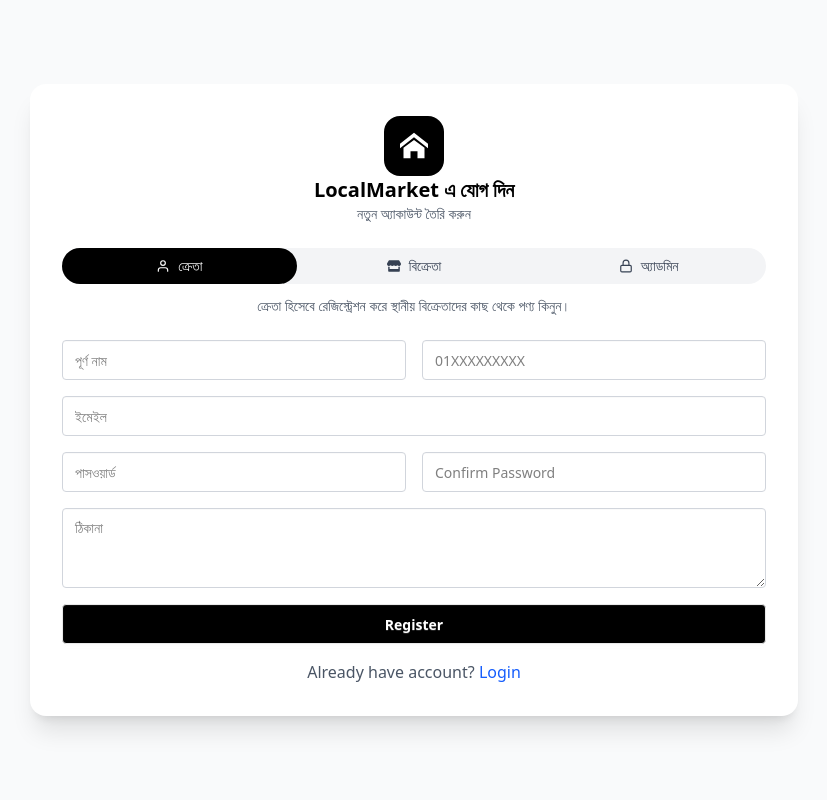
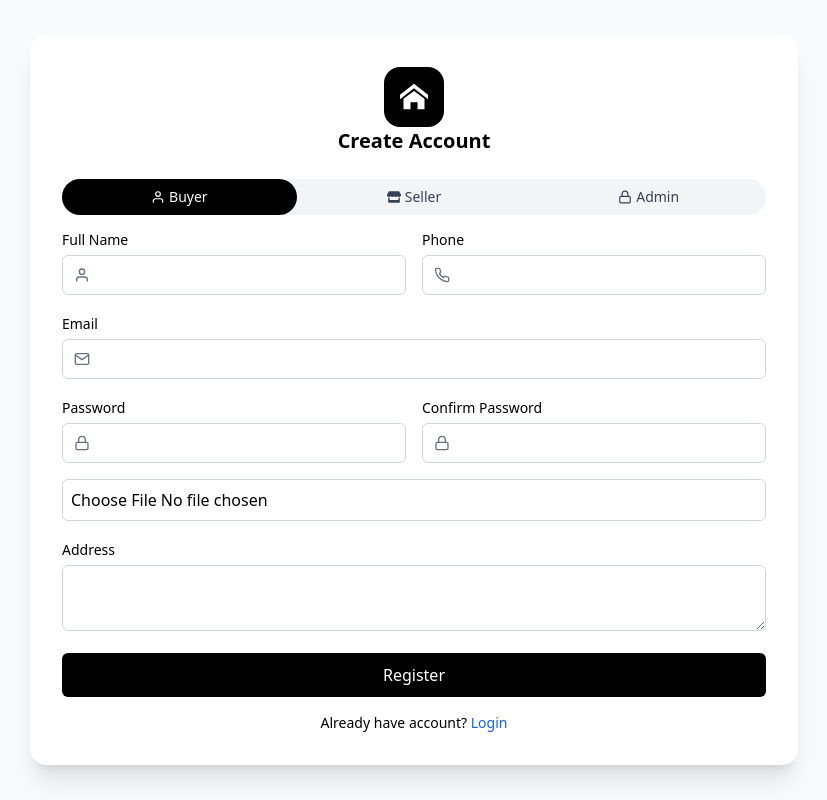
Before and after one commit to devsamin/Local-Market-Frontend, a React (Vite) app: page /register in a window 1280 px wide. Shown: the whole page, without its empty margins (226-1053 px from the left). Built offline with nearby package versions, Linux system fonts and the light colour scheme.

Commit message:
update rt

```diff
--- a/src/Pages/Authentications/RegisterPage.jsx
+++ b/src/Pages/Authentications/RegisterPage.jsx
@@ -524,6 +524,9 @@ const RegisterPage = () => {
     if (file) setPhotoPreview(URL.createObjectURL(file));
   };
 
+  const inputClass =
+    "w-full h-10 pl-10 pr-3 bg-white border border-gray-300 text-black rounded-md focus:outline-none focus:border-black";
+
   const onSubmit = async (data) => {
     setErrorMsg("");
     setLoading(true);
@@ -540,9 +543,9 @@ const RegisterPage = () => {
       formData.append("address", data.address);
 
       if (role === "seller") {
-        formData.append("businessName", data.businessName);
-        formData.append("nidNumber", data.nidNumber);
-        formData.append("bankAccount", data.bankAccount);
+        formData.append("businessName", data.businessName || "");
+        formData.append("nidNumber", data.nidNumber || "");
+        formData.append("bankAccount", data.bankAccount || "");
       }
 
       if (data.photo && data.photo[0]) {
@@ -569,17 +572,10 @@ const RegisterPage = () => {
     }
   };
 
-  const roleDescription = {
-    buyer:
-      "ক্রেতা হিসেবে রেজিস্ট্রেশন করে স্থানীয় বিক্রেতাদের কাছ থেকে পণ্য কিনুন।",
-    seller: "বিক্রেতা হিসেবে রেজিস্ট্রেশন করে আপনার দোকানের পণ্য বিক্রি করুন।",
-    admin: "অ্যাডমিন রেজিস্ট্রেশন শুধুমাত্র অনুমোদিত ব্যক্তিদের জন্য।",
-  };
-
   return (
     <div className="min-h-screen flex items-center justify-center bg-gray-50 px-3 py-6">
       <Helmet>
-        <title>রেজিস্টার | LocalMarket</title>
+        <title>Register | LocalMarket</title>
       </Helmet>
 
       <div className="bg-white shadow-xl rounded-2xl w-full max-w-3xl p-8">
@@ -588,25 +584,24 @@ const RegisterPage = () => {
           <div className="p-4 bg-black text-white rounded-2xl">
             <ImHome size={28} />
           </div>
-          <h2 className="text-xl font-bold text-black">
-            LocalMarket এ যোগ দিন
-          </h2>
-          <p className="text-sm text-gray-600">নতুন অ্যাকাউন্ট তৈরি করুন</p>
+          <h2 className="text-xl font-bold text-black">Create Account</h2>
         </div>
 
-        {/* Role Selector */}
+        {/* ROLE */}
         <div className="flex bg-gray-100 rounded-full mb-3 text-sm font-medium">
           {[
-            { key: "buyer", label: "ক্রেতা", icon: <FiUser /> },
-            { key: "seller", label: "বিক্রেতা", icon: <FaStore /> },
-            { key: "admin", label: "অ্যাডমিন", icon: <FiLock /> },
+            { key: "buyer", label: "Buyer", icon: <FiUser /> },
+            { key: "seller", label: "Seller", icon: <FaStore /> },
+            { key: "admin", label: "Admin", icon: <FiLock /> },
           ].map((tab) => (
             <button
               key={tab.key}
               type="button"
               onClick={() => setRole(tab.key)}
-              className={`flex-1 flex items-center justify-center gap-2 py-2 rounded-full ${
-                role === tab.key ? "bg-black text-white" : "text-gray-700"
+              className={`flex-1 py-2 rounded-full flex items-center justify-center gap-1 ${
+                role === tab.key
+                  ? "bg-black text-white"
+                  : "text-gray-700 hover:bg-gray-200"
               }`}
             >
               {tab.icon}
@@ -615,108 +610,149 @@ const RegisterPage = () => {
           ))}
         </div>
 
-        <div className="text-center text-gray-600 text-sm mb-6">
-          {roleDescription[role]}
-        </div>
-
         {/* FORM */}
         <form
           onSubmit={handleSubmit(onSubmit)}
           className="grid grid-cols-2 gap-4"
         >
-          {/* Full Name */}
+          {/* Name */}
           <div>
+            <label className="text-sm text-black">Full Name</label>
+            <div className="relative mt-1">
+              <FiUser className="absolute left-3 top-3 text-gray-500" />
               <input
-              {...register("fullName", { required: "পূর্ণ নাম লিখুন" })}
-              placeholder="পূর্ণ নাম"
-              className="input input-bordered w-full h-10 bg-white text-black border border-gray-300"
+                {...register("fullName", { required: true })}
+                className={inputClass}
               />
-            {errors.fullName && (
-              <p className="text-red-600 text-sm">{errors.fullName.message}</p>
-            )}
+            </div>
           </div>
 
           {/* Phone */}
           <div>
+            <label className="text-sm text-black">Phone</label>
+            <div className="relative mt-1">
+              <FiPhone className="absolute left-3 top-3 text-gray-500" />
               <input
-              {...register("phone", {
-                required: "মোবাইল নাম্বার দিন",
-              })}
-              placeholder="01XXXXXXXXX"
-              className="input input-bordered w-full h-10 bg-white text-black border border-gray-300"
+                {...register("phone", { required: true })}
+                className={inputClass}
               />
+            </div>
           </div>
 
           {/* Email */}
           <div className="col-span-2">
+            <label className="text-sm text-black">Email</label>
+            <div className="relative mt-1">
+              <FiMail className="absolute left-3 top-3 text-gray-500" />
               <input
-              {...register("email", { required: "ইমেইল দিন" })}
-              placeholder="ইমেইল"
-              className="input input-bordered w-full h-10 bg-white text-black border border-gray-300"
+                type="email"
+                {...register("email", { required: true })}
+                className={inputClass}
               />
+            </div>
           </div>
 
           {/* Password */}
           <div>
+            <label className="text-sm text-black">Password</label>
+            <div className="relative mt-1">
+              <FiLock className="absolute left-3 top-3 text-gray-500" />
               <input
+                type="password"
                 {...register("password", {
-                required: "পাসওয়ার্ড দিন",
-                minLength: {
-                  value: 6,
-                  message: "কমপক্ষে ৬ অক্ষর",
-                },
+                  required: true,
+                  minLength: 6,
                 })}
-              type="password"
-              placeholder="পাসওয়ার্ড"
-              className="input input-bordered w-full h-10 bg-white text-black border border-gray-300"
+                className={inputClass}
               />
             </div>
+          </div>
 
-          {/* Confirm Password */}
+          {/* Confirm */}
           <div>
+            <label className="text-sm text-black">Confirm Password</label>
+            <div className="relative mt-1">
+              <FiLock className="absolute left-3 top-3 text-gray-500" />
               <input
+                type="password"
                 {...register("confirmPassword", {
-                validate: (value) => value === password || "পাসওয়ার্ড মিলেনি",
+                  validate: (value) => value === password,
                 })}
-              type="password"
-              placeholder="Confirm Password"
-              className="input input-bordered w-full h-10 bg-white text-black border border-gray-300"
+                className={inputClass}
               />
+            </div>
+          </div>
+
+          {/* Photo */}
+          <div className="col-span-2">
+            <input
+              type="file"
+              {...register("photo")}
+              onChange={handlePhotoChange}
+              className="w-full border border-gray-300 p-2 rounded-md bg-white text-black"
+            />
+            {photoPreview && (
+              <img src={photoPreview} className="w-16 h-16 mt-2 rounded-full" />
+            )}
           </div>
 
           {/* Address */}
           <div className="col-span-2">
+            <label className="text-sm text-black">Address</label>
             <textarea
               {...register("address")}
-              placeholder="ঠিকানা"
-              className="textarea textarea-bordered w-full bg-white text-black border border-gray-300"
-            ></textarea>
+              className="w-full border border-gray-300 bg-white text-black p-2 rounded-md mt-1"
+            />
           </div>
 
-          {/* SELLER INFO */}
+          {/* ================= SELLER FIELDS ================= */}
           {role === "seller" && (
             <>
-              <div className="col-span-2 border-t pt-3">
-                <h3 className="font-semibold text-black">ব্যবসায়িক তথ্য</h3>
+              <div className="col-span-2 border-t pt-4">
+                <h3 className="text-black font-semibold">
+                  Business Information
+                </h3>
               </div>
 
+              {/* Business Name */}
+              <div className="col-span-2">
+                <label className="text-sm text-black">Business Name</label>
+                <div className="relative mt-1">
+                  <FiBriefcase className="absolute left-3 top-3 text-gray-500" />
                   <input
-                {...register("businessName")}
-                placeholder="Business Name"
-                className="input input-bordered col-span-2 bg-white text-black border border-gray-300"
+                    {...register("businessName", { required: true })}
+                    className={inputClass}
                   />
+                </div>
+              </div>
 
+              {/* NID */}
+              <div>
+                <label className="text-sm text-black">NID</label>
+                <div className="relative mt-1">
+                  <FiFileText className="absolute left-3 top-3 text-gray-500" />
                   <input
-                {...register("nidNumber")}
-                placeholder="NID (17 digits)"
-                className="input input-bordered bg-white text-black border border-gray-300"
+                    {...register("nidNumber", {
+                      required: true,
+                      pattern: /^[0-9]{17}$/,
+                    })}
+                    maxLength={17}
+                    className={inputClass}
                   />
+                </div>
+              </div>
 
+              {/* Bank */}
+              <div>
+                <label className="text-sm text-black">Bank Account</label>
+                <div className="relative mt-1">
+                  <FiCreditCard className="absolute left-3 top-3 text-gray-500" />
                   <input
-                {...register("bankAccount")}
-                placeholder="Bank Account"
-                className="input input-bordered bg-white text-black border border-gray-300"
+                    {...register("bankAccount", { required: true })}
+                    className={inputClass}
                   />
+                </div>
+              </div>
             </>
           )}
 
@@ -724,13 +760,16 @@ const RegisterPage = () => {
           {errorMsg && <p className="col-span-2 text-red-600">{errorMsg}</p>}
 
           {/* SUBMIT */}
-          <button className="btn col-span-2 bg-black text-white">
+          <button
+            type="submit"
+            disabled={loading}
+            className="col-span-2 bg-black text-white h-11 rounded-md hover:bg-gray-800"
+          >
             {loading ? "Loading..." : "Register"}
           </button>
         </form>
 
-        {/* FOOTER */}
-        <p className="text-center mt-4 text-gray-600">
+        <p className="text-center text-sm mt-4 text-black">
           Already have account?{" "}
           <Link to="/login" className="text-blue-600">
             Login
```
Lines whose indentation alone changed are shown as unchanged.
